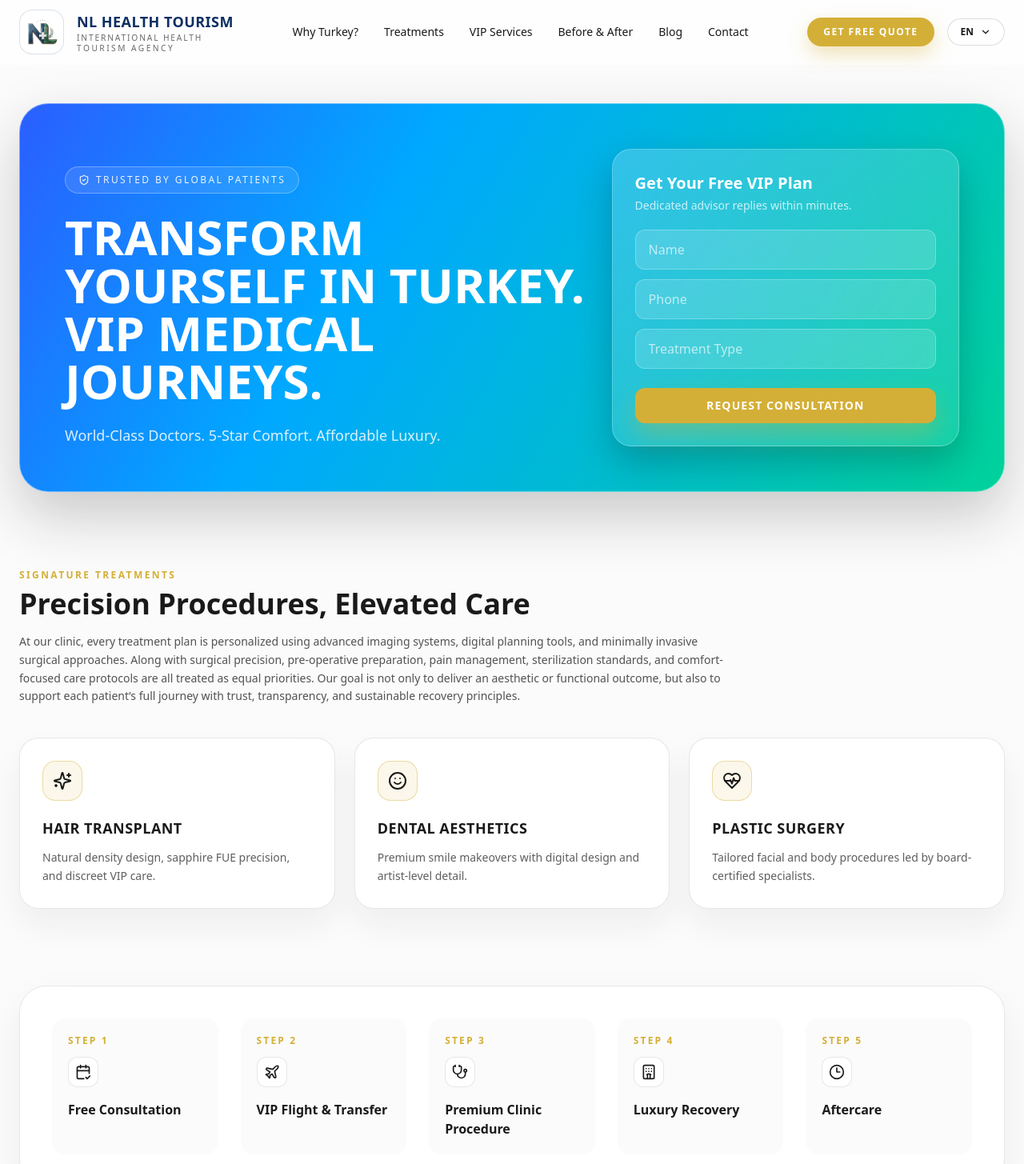
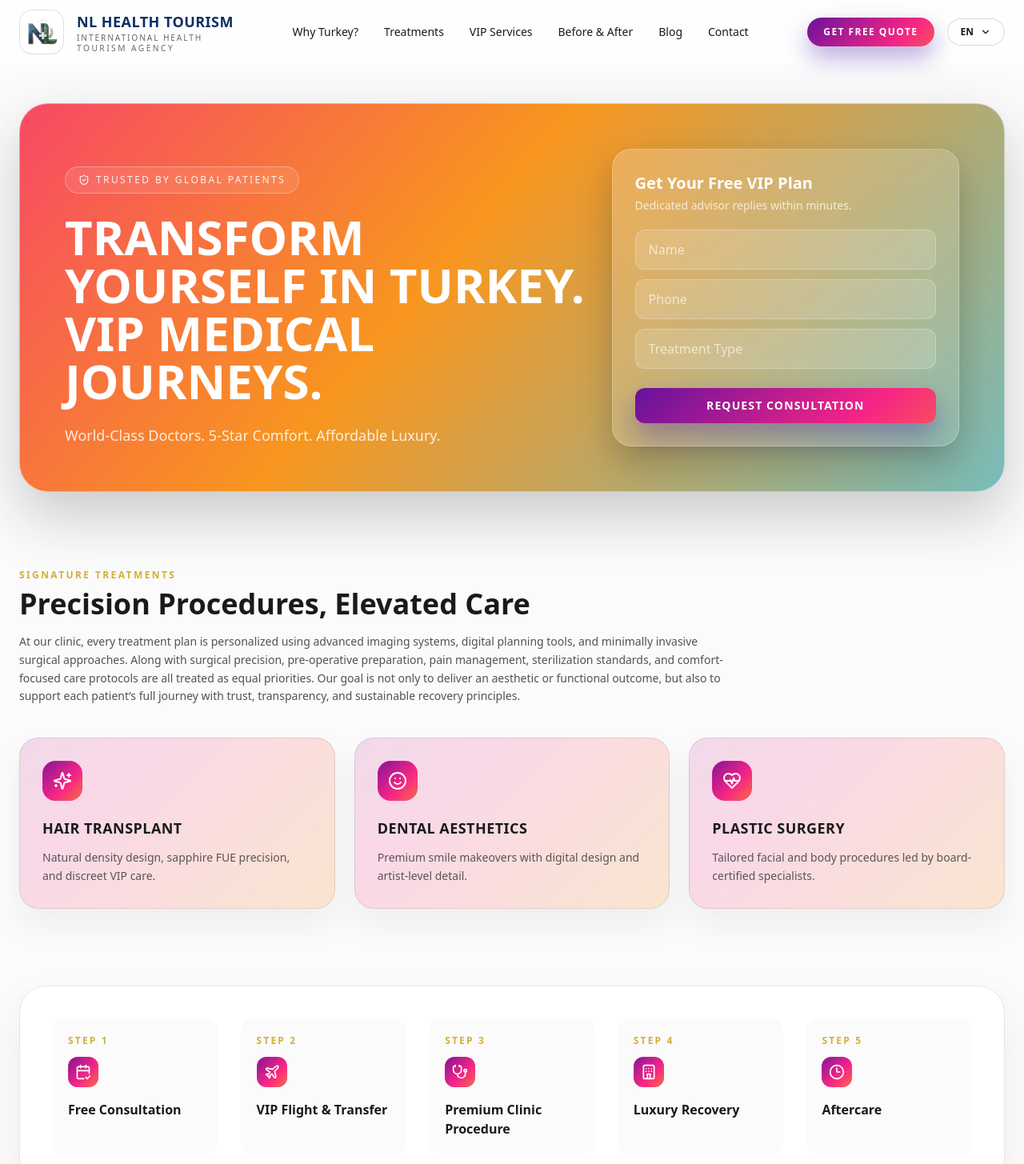
Before and after one commit to ibrahimtkmz/newlifehealth, a Next.js app: page / in a window 1280 px wide. Shown: the top 1455 px of the page at 80% size. Built offline with nearby package versions, Linux system fonts and the light colour scheme.

Commit message:
Use richer animated gradients for hero, buttons, and icons

```diff
--- a/app/globals.css
+++ b/app/globals.css
@@ -22,12 +22,51 @@ body {
 }
 
 .hero-rgb-gradient {
-  background: linear-gradient(120deg, rgb(255, 0, 128), rgb(97, 0, 255), rgb(0, 168, 255), rgb(0, 220, 130));
+  background: linear-gradient(
+    130deg,
+    #3a0ca3 0%,
+    #560bad 18%,
+    #f72585 42%,
+    #f8961e 68%,
+    #4cc9f0 100%
+  );
   background-size: 240% 240%;
-  animation: rgb-shift 12s ease infinite;
+  animation: aurora-shift 12s ease infinite;
 }
 
-@keyframes rgb-shift {
+.rich-gradient-surface {
+  background-image: linear-gradient(
+    135deg,
+    rgba(58, 12, 163, 0.12) 0%,
+    rgba(247, 37, 133, 0.16) 35%,
+    rgba(248, 150, 30, 0.2) 70%,
+    rgba(76, 201, 240, 0.16) 100%
+  );
+  background-size: 220% 220%;
+  animation: aurora-shift 9s ease infinite;
+}
+
+.rich-gradient-button {
+  background-image: linear-gradient(135deg, #3a0ca3 0%, #f72585 45%, #f8961e 75%, #4cc9f0 100%);
+  background-size: 220% 220%;
+  animation: aurora-shift 8s ease infinite;
+  transition: transform 220ms ease, filter 220ms ease, box-shadow 220ms ease;
+}
+
+.rich-gradient-button:hover {
+  transform: translateY(-1px);
+  filter: saturate(1.08) brightness(1.04);
+}
+
+.rich-gradient-icon {
+  background-image: linear-gradient(135deg, #3a0ca3 0%, #f72585 45%, #f8961e 75%, #4cc9f0 100%);
+  background-size: 220% 220%;
+  animation: aurora-shift 8s ease infinite;
+  color: #fff;
+  border-color: rgba(247, 37, 133, 0.35);
+}
+
+@keyframes aurora-shift {
   0% {
     background-position: 0% 50%;
   }
--- a/app/page.jsx
+++ b/app/page.jsx
@@ -95,7 +95,7 @@ export default function Home() {
           </nav>
 
           <div className="flex items-center gap-4">
-            <button className="rounded-full bg-[#D4AF37] px-5 py-2.5 text-xs font-semibold tracking-[0.12em] text-white shadow-[0_10px_25px_rgba(212,175,55,0.35)] transition hover:brightness-95">
+            <button className="rich-gradient-button rounded-full px-5 py-2.5 text-xs font-semibold tracking-[0.12em] text-white shadow-[0_14px_30px_rgba(58,12,163,0.35)]">
               GET FREE QUOTE
             </button>
             <button className="hidden items-center gap-2 rounded-full border border-[#1A1A1A]/15 bg-white/75 px-4 py-2 text-xs font-semibold md:flex">
@@ -148,7 +148,7 @@ export default function Home() {
                   className="w-full rounded-xl border border-white/25 bg-white/15 px-4 py-3 text-white placeholder:text-white/65 outline-none ring-[#D4AF37]/60 transition focus:ring"
                 />
               </div>
-              <button className="mt-6 w-full rounded-xl bg-[#D4AF37] py-3 text-sm font-semibold tracking-[0.08em] text-white shadow-[0_15px_30px_rgba(212,175,55,0.35)] hover:brightness-95">
+              <button className="rich-gradient-button mt-6 w-full rounded-xl py-3 text-sm font-semibold tracking-[0.08em] text-white shadow-[0_16px_34px_rgba(58,12,163,0.35)]">
                 REQUEST CONSULTATION
               </button>
             </motion.form>
@@ -172,9 +172,9 @@ export default function Home() {
             {treatments.map((item) => (
               <article
                 key={item.title}
-                className="group rounded-3xl border border-[#1A1A1A]/10 bg-white p-7 shadow-[0_20px_40px_rgba(26,26,26,0.06)] transition hover:-translate-y-1 hover:shadow-[0_25px_50px_rgba(26,26,26,0.12)]"
+                className="rich-gradient-surface group rounded-3xl border border-[#1A1A1A]/10 p-7 shadow-[0_20px_40px_rgba(26,26,26,0.06)] transition hover:-translate-y-1 hover:shadow-[0_25px_50px_rgba(26,26,26,0.12)]"
               >
-                <div className="mb-5 inline-flex rounded-2xl border border-[#D4AF37]/40 bg-[#D4AF37]/10 p-3 text-[#1A1A1A] transition group-hover:bg-[#D4AF37] group-hover:text-white">
+                <div className="rich-gradient-icon mb-5 inline-flex rounded-2xl border p-3 transition">
                   {item.icon}
                 </div>
                 <h3 className="text-lg font-semibold tracking-wide">{item.title}</h3>
@@ -188,7 +188,7 @@ export default function Home() {
           {journey.map((step, index) => (
             <div key={step.title} className="relative rounded-2xl bg-[#FBFBFB] p-5">
               <p className="mb-3 text-xs font-semibold uppercase tracking-[0.18em] text-[#D4AF37]">Step {index + 1}</p>
-              <div className="mb-4 inline-flex rounded-xl border border-[#1A1A1A]/10 bg-white p-2">{step.icon}</div>
+              <div className="rich-gradient-icon mb-4 inline-flex rounded-xl border p-2">{step.icon}</div>
               <h3 className="font-semibold">{step.title}</h3>
             </div>
           ))}
@@ -215,10 +215,7 @@ export default function Home() {
                 <p className="max-w-xs text-sm font-medium text-white">
                   In line with medical ethics, we show full results only to our active patients.
                 </p>
-                <button
-                  onClick={handleBeforeAfterClick}
-                  className="mt-3 rounded-full bg-[#D4AF37] px-4 py-2 text-xs font-semibold tracking-[0.08em] text-white shadow-[0_10px_25px_rgba(212,175,55,0.35)] hover:brightness-95"
-                >
+                <button onClick={handleBeforeAfterClick} className="rich-gradient-button mt-3 rounded-full px-4 py-2 text-xs font-semibold tracking-[0.08em] text-white shadow-[0_12px_28px_rgba(58,12,163,0.35)]">
                   Review Results on WhatsApp
                 </button>
               </div>
@@ -360,7 +357,7 @@ export default function Home() {
                 placeholder="Your phone number"
                 className="w-full rounded-xl border border-[#1A1A1A]/20 px-4 py-3"
               />
-              <button onClick={handleLeadSubmit} className="rounded-xl bg-[#D4AF37] px-5 text-sm font-semibold text-white">
+              <button onClick={handleLeadSubmit} className="rich-gradient-button rounded-xl px-5 text-sm font-semibold text-white">
                 Continue on WhatsApp
               </button>
             </div>
```
